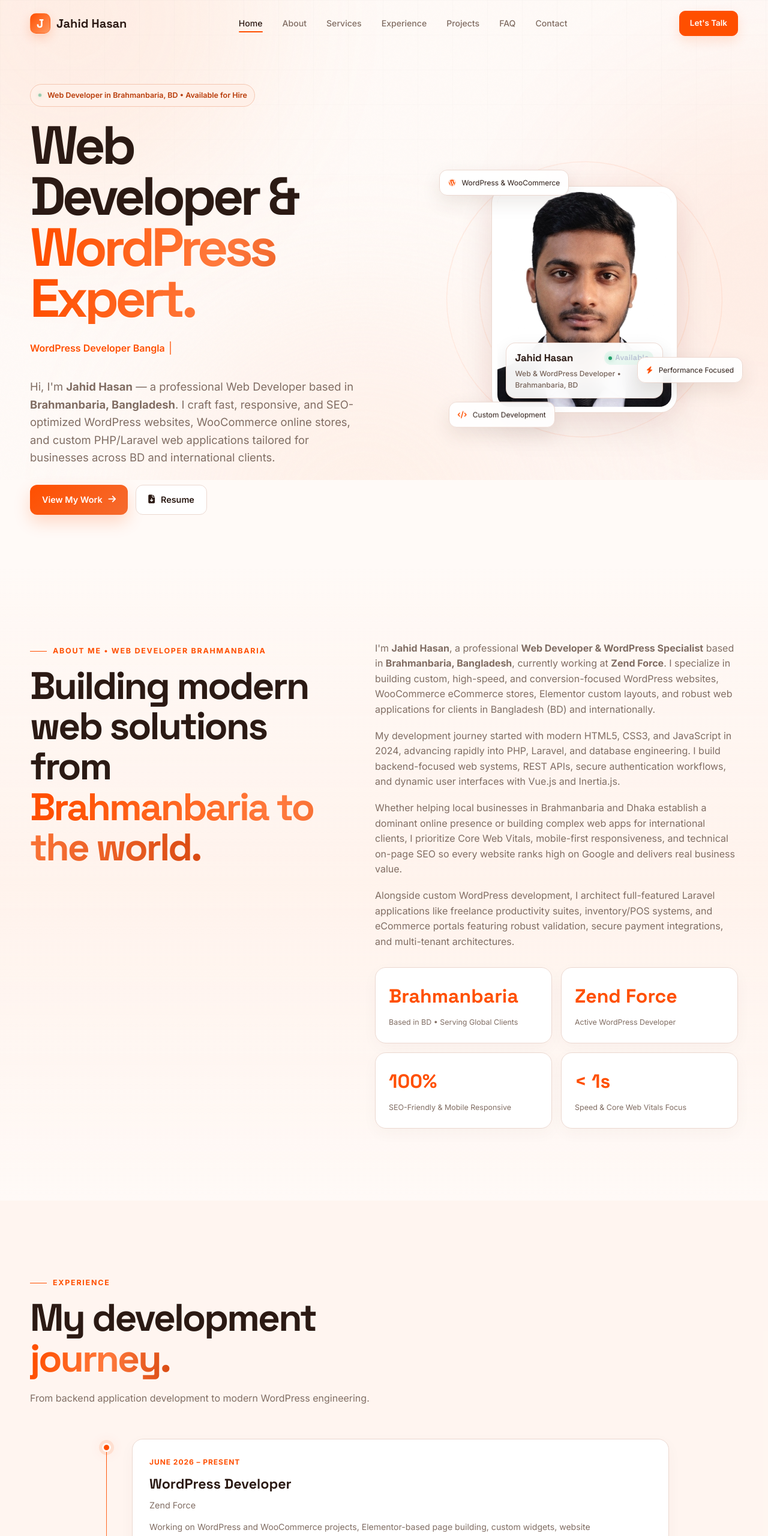
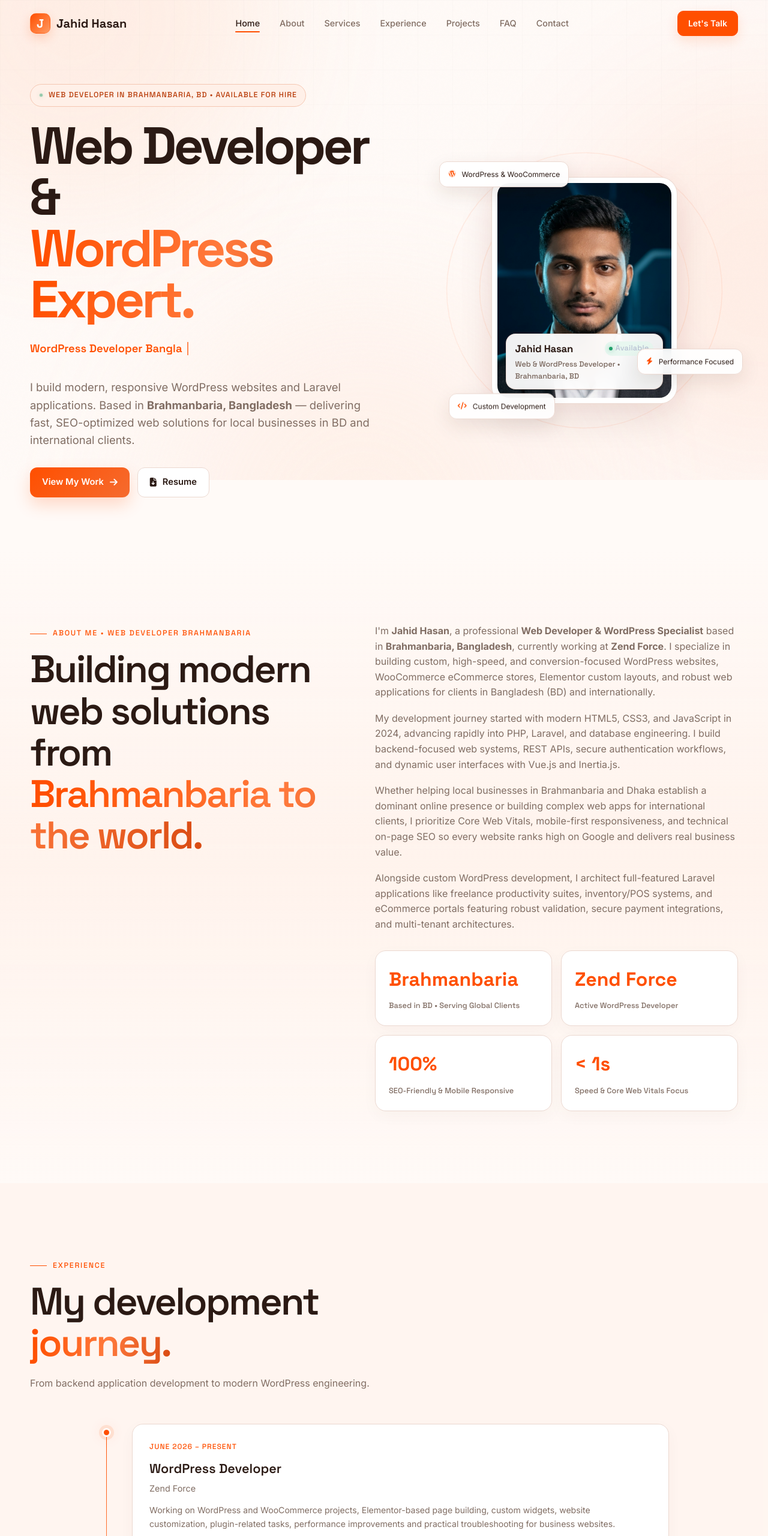
Before and after one commit to jahid-we/portfolio, a plain HTML site: page index.html in a window 1280 px wide. Shown: the top 2560 px of the page at 60% size. Drawn offline with Linux system fonts and the light colour scheme.

Commit message:
THEME CHANGED

```diff
--- a/index.html
+++ b/index.html
@@ -27,7 +27,7 @@
     <meta property="og:title" content="Jahid Hasan — Web Developer in Brahmanbaria, Bangladesh | WordPress & Laravel">
     <meta property="og:description"
         content="Professional Web Developer & WordPress specialist based in Brahmanbaria, BD. Building responsive, fast, and high-converting websites, WooCommerce stores, and custom web apps.">
-    <meta property="og:image" content="https://jahid-we.github.io/portfolio/passport_size_photo.jpg">
+    <meta property="og:image" content="https://jahid-we.github.io/portfolio/profile_portrait.jpg">
     <meta property="og:url" content="https://jahid-we.github.io/portfolio/">
     <meta property="og:site_name" content="Jahid Hasan Portfolio">
     <meta property="og:locale" content="en_US">
@@ -37,7 +37,7 @@
     <meta name="twitter:title" content="Jahid Hasan — Web Developer in Brahmanbaria, Bangladesh">
     <meta name="twitter:description"
         content="Professional Web Developer & WordPress specialist based in Brahmanbaria, BD. Custom websites, WooCommerce, and Laravel web applications.">
-    <meta name="twitter:image" content="https://jahid-we.github.io/portfolio/passport_size_photo.jpg">
+    <meta name="twitter:image" content="https://jahid-we.github.io/portfolio/profile_portrait.jpg">
 
     <!-- Structured Data (JSON-LD) for Local SEO & Rich Snippets -->
     <script type="application/ld+json">
@@ -50,7 +50,7 @@
           "name": "Jahid Hasan",
           "jobTitle": "Web Developer & WordPress Specialist",
           "description": "Professional Web Developer & WordPress specialist based in Brahmanbaria, Bangladesh, specializing in custom websites, WooCommerce, Elementor, and Laravel web applications.",
-          "image": "https://jahid-we.github.io/portfolio/passport_size_photo.jpg",
+          "image": "https://jahid-we.github.io/portfolio/profile_portrait.jpg",
           "email": "jahidhasan370919@gmail.com",
           "telephone": "+8801701367333",
           "address": {
@@ -84,7 +84,7 @@
           "@type": "ProfessionalService",
           "@id": "https://jahid-we.github.io/portfolio/#service",
           "name": "Jahid Hasan — Web Development Services Brahmanbaria",
-          "image": "https://jahid-we.github.io/portfolio/passport_size_photo.jpg",
+          "image": "https://jahid-we.github.io/portfolio/profile_portrait.jpg",
           "telephone": "+8801701367333",
           "email": "jahidhasan370919@gmail.com",
           "priceRange": "$$",
@@ -194,7 +194,7 @@
     <link rel="preconnect" href="https://fonts.gstatic.com" crossorigin>
 
     <link
-        href="https://fonts.googleapis.com/css2?family=Inter:wght@400;500;600;700;800&family=Space+Grotesk:wght@400;500;600;700&display=swap"
+        href="https://fonts.googleapis.com/css2?family=Inter:wght@400;500;600;700&family=Space+Grotesk:wght@500;600;700&display=swap"
         rel="stylesheet">
 
     <link rel="stylesheet" href="https://cdnjs.cloudflare.com/ajax/libs/font-awesome/6.6.0/css/all.min.css">
@@ -255,6 +255,7 @@
 
         body {
             font-family: "Inter", sans-serif;
+            font-weight: 400;
             color: var(--text);
             background: var(--bg);
             overflow-x: hidden;
@@ -321,8 +322,9 @@
 
             color: var(--blue-light);
 
+            font-family: "Space Grotesk", sans-serif;
             font-size: 0.78rem;
-            font-weight: 700;
+            font-weight: 500;
             letter-spacing: 0.14em;
             text-transform: uppercase;
         }
@@ -338,9 +340,10 @@
             font-family: "Space Grotesk", sans-serif;
 
             font-size: clamp(2.2rem, 5vw, 4rem);
-            line-height: 1.05;
-
-            letter-spacing: -0.045em;
+            line-height: 1.08;
+            font-weight: 600;
+
+            letter-spacing: -0.04em;
 
             margin-bottom: 20px;
         }
@@ -556,7 +559,8 @@
 
             color: var(--muted);
 
-            font-size: 0.88rem;
+            font-family: "Inter", sans-serif;
+            font-size: 0.9rem;
             font-weight: 500;
 
             transition: var(--transition);
@@ -608,7 +612,8 @@
 
             color: white;
 
-            font-size: 0.84rem;
+            font-family: "Inter", sans-serif;
+            font-size: 0.88rem;
             font-weight: 600;
 
             transition: var(--transition);
@@ -676,7 +681,7 @@
             align-items: center;
             gap: 9px;
 
-            padding: 8px 12px;
+            padding: 8px 14px;
 
             border: 1px solid rgba(122, 162, 255, 0.18);
             border-radius: 999px;
@@ -685,8 +690,11 @@
 
             color: var(--blue-light);
 
+            font-family: "Space Grotesk", sans-serif;
             font-size: 0.78rem;
-            font-weight: 600;
+            font-weight: 500;
+            letter-spacing: 0.08em;
+            text-transform: uppercase;
 
             margin-bottom: 22px;
         }
@@ -722,13 +730,14 @@
         .hero-title {
             font-family: "Space Grotesk", sans-serif;
 
-            font-size: clamp(3.3rem, 7vw, 6.7rem);
-
-            line-height: 0.95;
-
-            letter-spacing: -0.065em;
-
-            max-width: 800px;
+            font-size: clamp(3.2rem, 6.8vw, 6.4rem);
+
+            line-height: 0.98;
+            font-weight: 700;
+
+            letter-spacing: -0.055em;
+
+            max-width: 820px;
 
             margin-bottom: 25px;
         }
@@ -742,6 +751,8 @@
 
             color: var(--muted);
 
+            font-family: "Inter", sans-serif;
+            font-weight: 400;
             font-size: clamp(1rem, 2vw, 1.15rem);
 
             margin-bottom: 30px;
@@ -756,6 +767,8 @@
 
             color: var(--blue-light);
 
+            font-family: "Space Grotesk", sans-serif;
+            font-size: 1.15rem;
             font-weight: 600;
 
             margin-bottom: 35px;
@@ -794,7 +807,8 @@
 
             border-radius: 12px;
 
-            font-size: 0.9rem;
+            font-family: "Inter", sans-serif;
+            font-size: 0.92rem;
             font-weight: 600;
 
             transition: var(--transition);
@@ -1121,7 +1135,9 @@
 
         .highlight-text {
             color: var(--muted);
-            font-size: 0.78rem;
+            font-family: "Space Grotesk", sans-serif;
+            font-size: 0.8rem;
+            font-weight: 500;
         }
 
         /* =========================================================
@@ -1187,8 +1203,9 @@
 
         .skill-card h3 {
             font-family: "Space Grotesk", sans-serif;
-
-            font-size: 1.1rem;
+            font-weight: 600;
+
+            font-size: 1.15rem;
 
             margin-bottom: 8px;
         }
@@ -1323,8 +1340,9 @@
 
             color: var(--blue-light);
 
-            font-size: 0.75rem;
-            font-weight: 700;
+            font-family: "Space Grotesk", sans-serif;
+            font-size: 0.76rem;
+            font-weight: 500;
 
             text-transform: uppercase;
             letter-spacing: 0.08em;
@@ -1332,8 +1350,9 @@
 
         .timeline-card h3 {
             font-family: "Space Grotesk", sans-serif;
-
-            font-size: 1.45rem;
+            font-weight: 600;
+
+            font-size: 1.35rem;
 
             margin-bottom: 4px;
         }
@@ -1465,8 +1484,8 @@
 
             font-family: "Space Grotesk", sans-serif;
 
-            font-size: 0.8rem;
-            font-weight: 700;
+            font-size: 0.82rem;
+            font-weight: 500;
         }
 
         .project-arrow {
@@ -1498,10 +1517,11 @@
             z-index: 1;
 
             font-family: "Space Grotesk", sans-serif;
-
-            font-size: 1.45rem;
-
-            line-height: 1.15;
+            font-weight: 600;
+
+            font-size: 1.35rem;
+
+            line-height: 1.25;
 
             margin-bottom: 12px;
         }
@@ -1512,6 +1532,8 @@
 
             color: var(--muted);
 
+            font-family: "Inter", sans-serif;
+            font-weight: 400;
             font-size: 0.85rem;
 
             line-height: 1.7;
@@ -1541,8 +1563,9 @@
 
             background: rgba(255, 255, 255, 0.035);
 
-            font-size: 0.68rem;
-            font-weight: 600;
+            font-family: "Space Grotesk", sans-serif;
+            font-size: 0.72rem;
+            font-weight: 500;
         }
 
         .project-link {
@@ -1626,6 +1649,7 @@
 
         .service-card h3 {
             font-family: "Space Grotesk", sans-serif;
+            font-weight: 600;
 
             font-size: 1.15rem;
 
@@ -1635,6 +1659,8 @@
         .service-card p {
             color: var(--muted);
 
+            font-family: "Inter", sans-serif;
+            font-weight: 400;
             font-size: 0.84rem;
         }
 
@@ -1693,11 +1719,19 @@
         .contact-title {
             font-family: "Space Grotesk", sans-serif;
 
-            font-size: clamp(2.4rem, 5vw, 4.6rem);
+            font-size: clamp(2.4rem, 5vw, 4.2rem);
+            font-weight: 600;
 
             line-height: 1;
 
-            letter-spacing: -0.05em;
+            letter-spacing: -0.04em;
+
+            margin-bottom: 20px;
+        }
+
+            line-height: 1.1;
+
+            letter-spacing: -0.04em;
 
             margin-bottom: 20px;
         }
@@ -2511,8 +2545,9 @@
             display: inline-flex;
             align-items: center;
             gap: 5px;
-            font-size: 0.68rem;
-            font-weight: 600;
+            font-family: "Space Grotesk", sans-serif;
+            font-size: 0.7rem;
+            font-weight: 500;
             color: #1b8a5a;
             background: #E8F7F0;
             padding: 2px 7px;
@@ -2531,7 +2566,8 @@
         .profile-label span.profile-sub {
             display: block;
             color: #766359;
-            font-size: 0.76rem;
+            font-family: "Space Grotesk", sans-serif;
+            font-size: 0.78rem;
             font-weight: 500;
             margin-top: 3px;
         }
@@ -2899,10 +2935,9 @@
 
                         <p class="hero-subtitle">
 
-                            Hi, I'm <strong>Jahid Hasan</strong> — a professional Web Developer based in
-                            <strong>Brahmanbaria, Bangladesh</strong>. I craft fast, responsive, and SEO-optimized
-                            WordPress websites, WooCommerce online stores, and custom PHP/Laravel web applications
-                            tailored for businesses across BD and international clients.
+                            I build modern, responsive WordPress websites and Laravel applications. Based in
+                            <strong>Brahmanbaria, Bangladesh</strong> — delivering fast, SEO-optimized web solutions
+                            for local businesses in BD and international clients.
 
                         </p>
 
@@ -2962,7 +2997,7 @@
 
                             <div class="profile-inner">
 
-                                <img src="passport_size_photo.jpg" alt="Jahid Hasan - Professional Web Developer and WordPress Expert in Brahmanbaria, Bangladesh" width="400" height="400" loading="eager">
+                                <img src="profile_portrait.jpg" alt="Jahid Hasan - Professional Web Developer and WordPress Expert in Brahmanbaria, Bangladesh" width="400" height="400" loading="eager">
 
                                 <div class="profile-label">
 
```
Also changed, not shown: passport_size_photo.jpg (deleted), profile_portrait.jpg (added).
